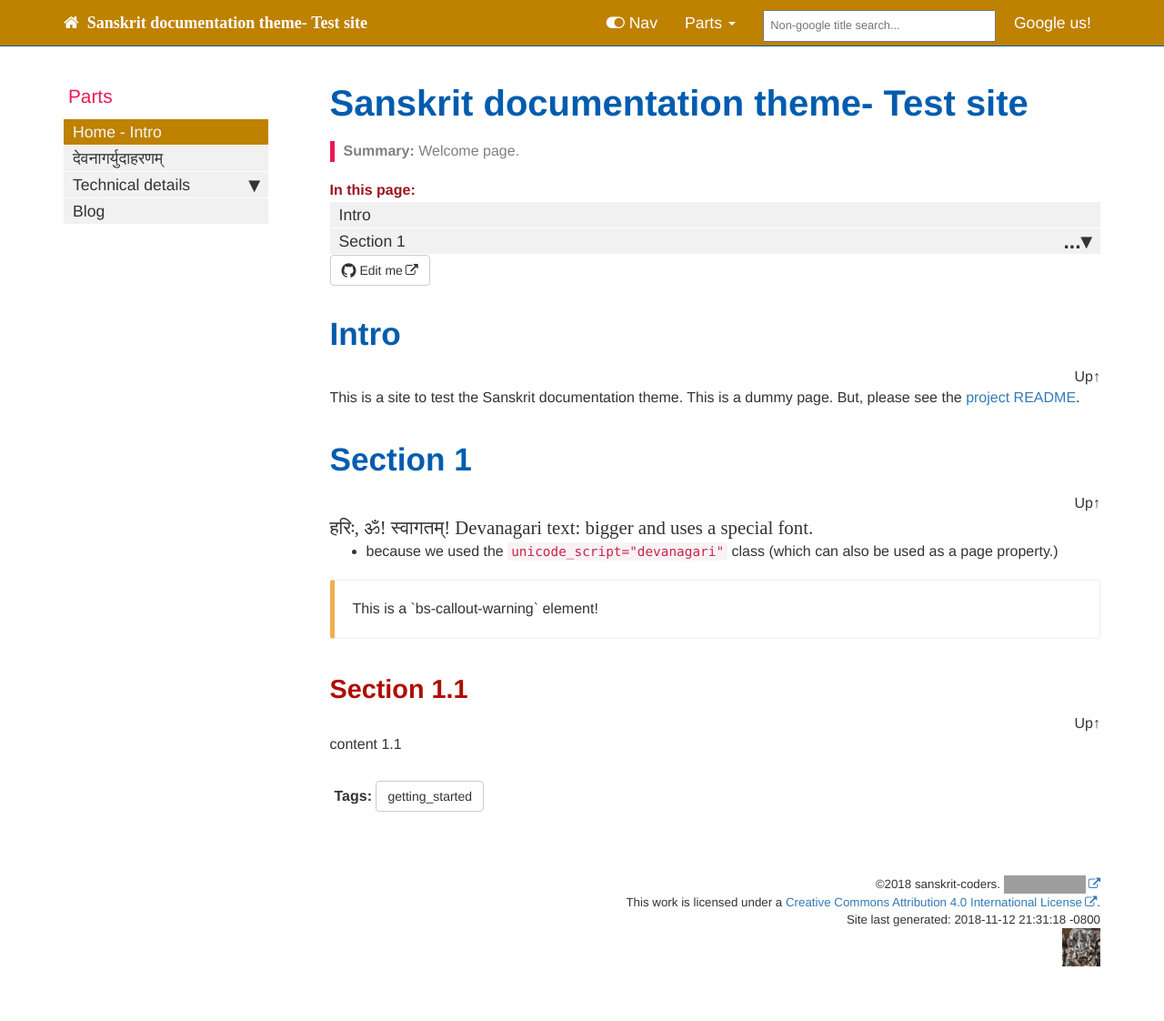
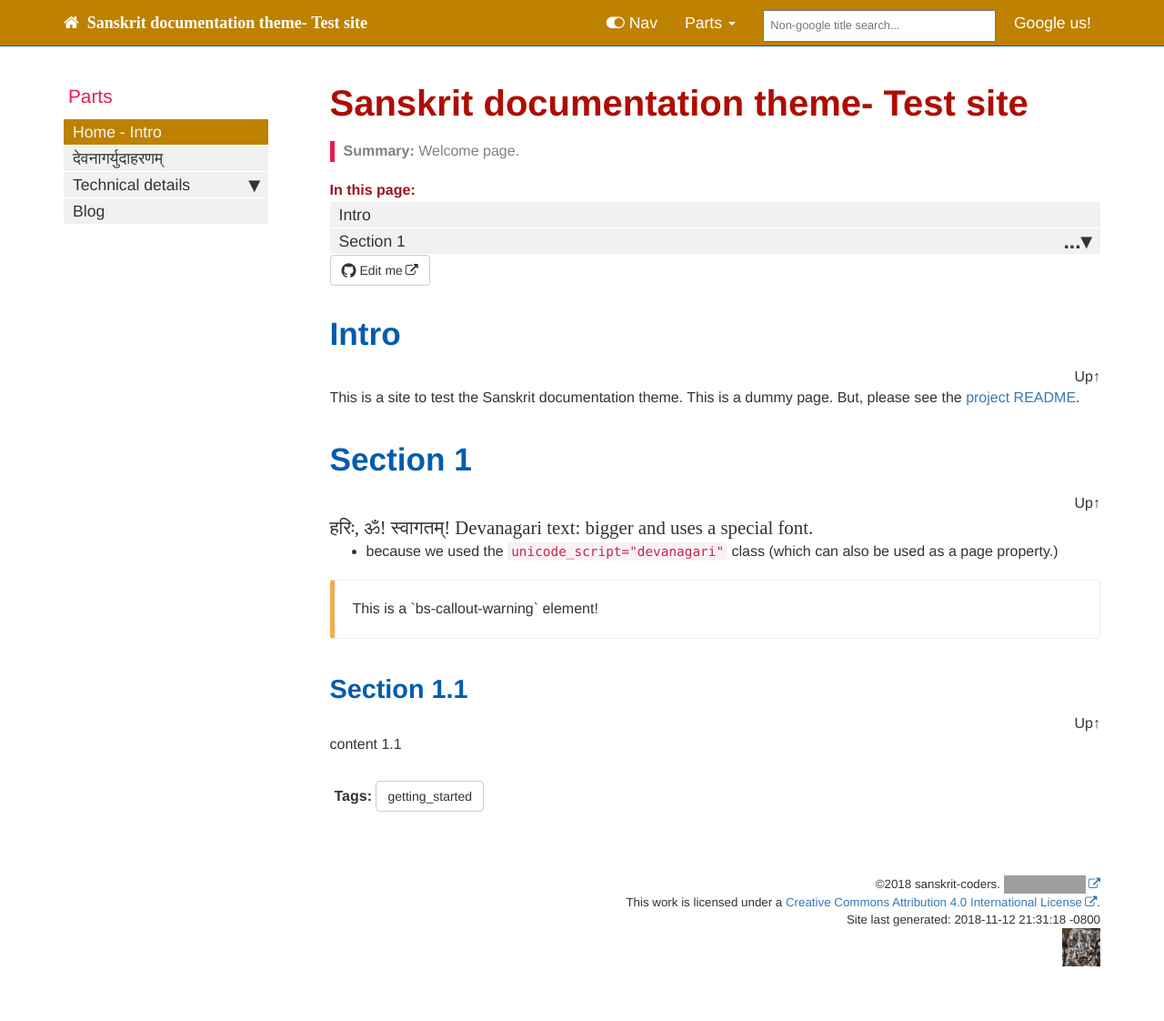
Before and after one commit to sanskrit-coders/sanskrit-documentation-theme, a Jekyll site: the page built from index.md, in a window 1280 px wide. Shown: the whole page at 91% size. Built offline with Jekyll 4.4.1, drawn with Linux system fonts in a browser that asks for light colours; nearby versions of some CDN libraries; some web fonts are replaced; comment, search, counter and statistics services are not loaded; grey boxes are pictures that could not be loaded.

Commit message:
Content update.

```diff
--- a/assets/css/element-styles-general.scss
+++ b/assets/css/element-styles-general.scss
@@ -79,7 +79,7 @@ h1[id], h2[id], h3[id], h4[id], h5[id], h6[id], dt[id] {
 }
 
 h1 {
-  color: #015CAE;
+  color: #ae0d00;
   font-size: 250% !important;
   font-weight: bold;
 }
@@ -93,12 +93,12 @@ h2 {
   font-weight: bold;
 }
 h3 {
-  color: #ae0d00;
+  color: #015CAE;
   font-size: 180% !important;
   font-weight: bold;
 }
 h4 {
-  color: #ae0d00;
+  color: #015CAE;
   font-size: 150% !important;
   font-weight: bold;
   &.panel-title {
```
